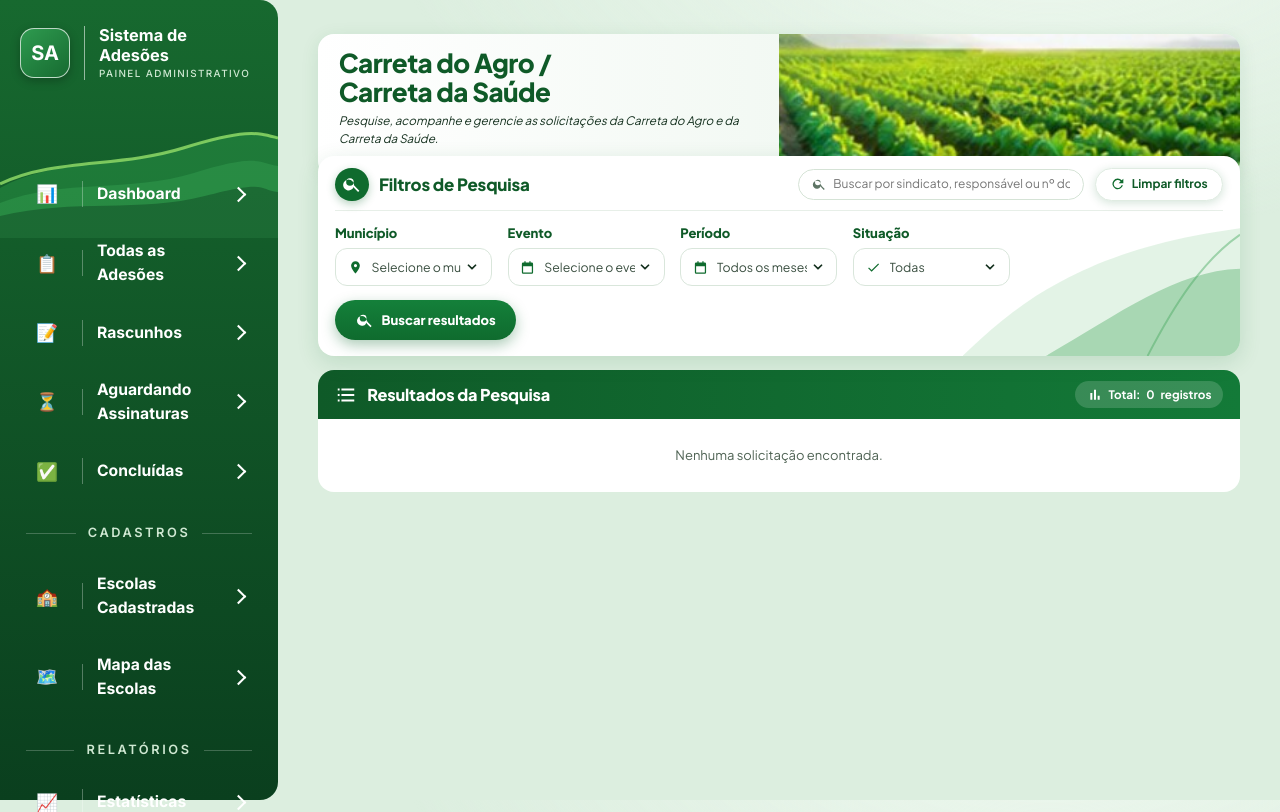
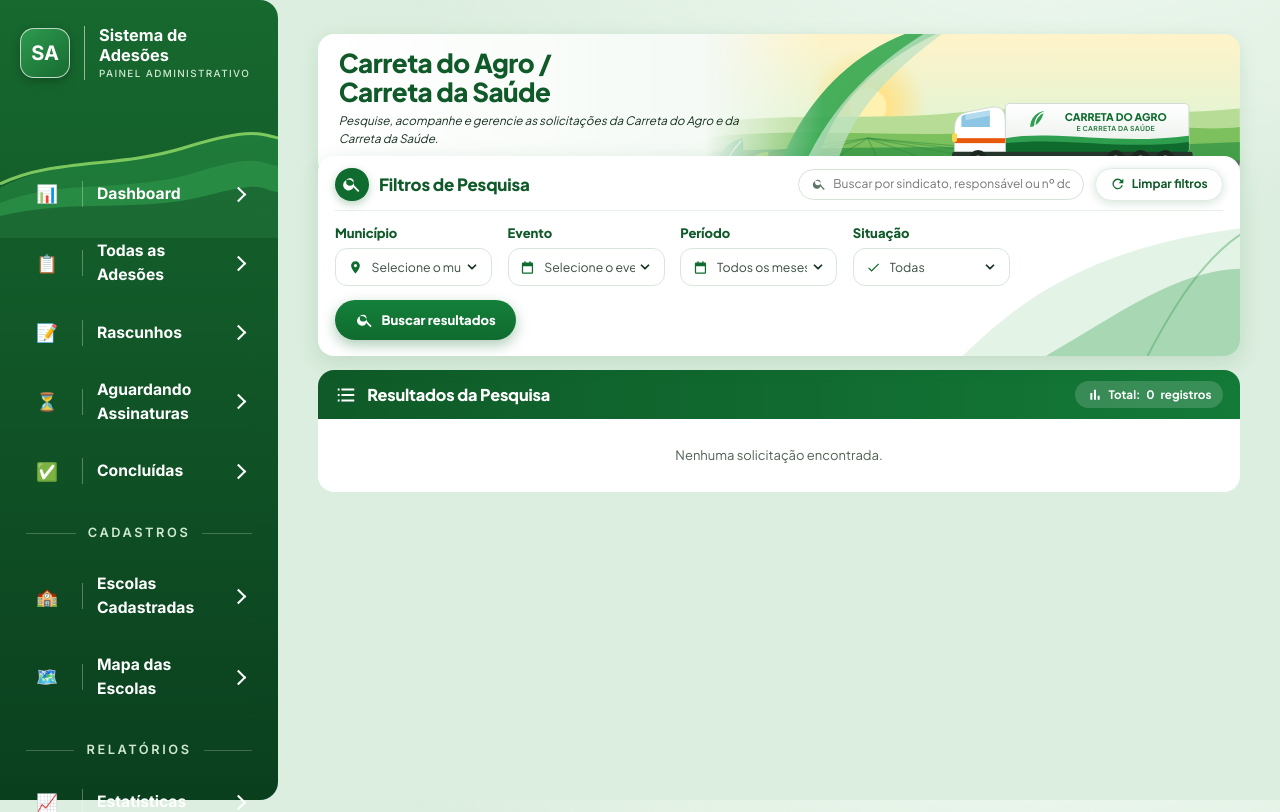
Before and after one commit to Ciiagro/adesoes_ps, a Flask app: template templates/admin_carreta.html in a window 1280 px wide. Shown: the top 812 px of the page. Run offline with Flask 3, Linux system fonts and the light colour scheme; the template is opened without the code that fills it, so the values that code supplies are empty; parts of the project's set-up code (start-up, migrations or seed data) failed here and were passed over.

Commit message:
Carreta: cabeçalho com ilustração de carreta (SVG) no lugar da foto
Co-Authored-By: Claude Sonnet 5.5 <noreply@anthropic.com>
Claude-Session: https://claude.ai/code/session_013WiFmTFBSHNbMVvWrPcRVB

```diff
--- a/templates/_cr_head.html
+++ b/templates/_cr_head.html
@@ -2,7 +2,7 @@
 {% macro cr_head(pagina, sub='', ico='lista') -%}
 <style>
   .cr-head{font-size:clamp(13px,.95vw,17px);position:relative;overflow:hidden;display:flex;align-items:center;min-height:9em;padding:1.1em 1.6em 2.2em;margin:0 0 1em;background:linear-gradient(90deg,#fff 0,#F1F8F2 55%,#E6F3E8 100%);border-radius:16px;box-shadow:0 4px 18px rgba(15,107,46,.10)}
-  .cr-head::before{content:"";position:absolute;right:0;top:0;bottom:0;width:50%;background:url('{{ url_for("static", filename="img/banner_carreta_foto.jpg") }}') right center/auto 100% no-repeat;z-index:0}
+  .cr-head .cr-art{position:absolute;right:0;top:0;height:100%;width:58%;z-index:0;-webkit-mask-image:linear-gradient(90deg,transparent 0,#000 22%);mask-image:linear-gradient(90deg,transparent 0,#000 22%)}
   .cr-head>*{position:relative;z-index:1}
   .cr-head .cr-tx{max-width:50%}
   .cr-head h1{margin:0;font-family:'Inter',sans-serif;font-weight:800;letter-spacing:-.02em;color:#0F5A28;font-size:2em;line-height:1.12}
@@ -13,6 +13,46 @@
   .cr-head .cr-acoes-cab{display:flex;gap:.6em;flex-wrap:wrap}
 </style>
 <div class="cr-head">
+  <svg class="cr-art" viewBox="0 0 900 230" preserveAspectRatio="xMaxYMax slice" aria-hidden="true">
+    <defs>
+      <linearGradient id="crSky" x1="0" y1="0" x2="0" y2="1"><stop offset="0" stop-color="#FFF3C9"/><stop offset=".55" stop-color="#E7F4D2"/><stop offset="1" stop-color="#CBE9C2"/></linearGradient>
+      <radialGradient id="crSun" cx=".5" cy=".5" r=".5"><stop offset="0" stop-color="#FFFBE3"/><stop offset=".35" stop-color="#FFE28A"/><stop offset="1" stop-color="#FFE28A" stop-opacity="0"/></radialGradient>
+      <linearGradient id="crTrailer" x1="0" y1="0" x2="0" y2="1"><stop offset="0" stop-color="#FFFFFF"/><stop offset="1" stop-color="#E8EEE9"/></linearGradient>
+    </defs>
+    <rect width="900" height="230" fill="url(#crSky)"/>
+    <circle cx="300" cy="118" r="96" fill="url(#crSun)"/>
+    <circle cx="300" cy="118" r="30" fill="#FFF1B0"/>
+    <path d="M0 150C150 122 300 142 450 126C600 110 750 136 900 120V230H0Z" fill="#B7DC96"/>
+    <path d="M0 172C200 142 380 176 560 152C720 132 820 160 900 150V230H0Z" fill="#7CC15E"/>
+    <path d="M0 192C300 176 600 188 900 174V230H0Z" fill="#46A04B"/>
+    <g stroke="#2E8A3D" stroke-opacity=".45" stroke-width="2" fill="none">
+      <path d="M300 168L-120 230"/><path d="M300 168L60 230"/><path d="M300 168L200 230"/><path d="M300 168L330 230"/><path d="M300 168L470 230"/><path d="M300 168L640 230"/><path d="M300 168L820 230"/><path d="M300 168L1000 230"/>
+    </g>
+    <path d="M0 204H900V230H0Z" fill="#5F6E63"/>
+    <path d="M0 217H900" stroke="#fff" stroke-opacity=".7" stroke-width="2" stroke-dasharray="26 18"/>
+    <ellipse cx="640" cy="208" rx="210" ry="6" fill="#1F2A22" fill-opacity=".25"/>
+    <!-- carreta -->
+    <rect x="522" y="112" width="296" height="80" rx="7" fill="url(#crTrailer)" stroke="#CFD9D1" stroke-width="1.5"/>
+    <path d="M522 168C600 154 700 180 818 164V185a7 7 0 0 1-7 7H529a7 7 0 0 1-7-7Z" fill="#2E9E4F"/>
+    <path d="M522 176C620 166 710 188 818 174V185a7 7 0 0 1-7 7H529a7 7 0 0 1-7-7Z" fill="#0F6B2E"/>
+    <path d="M562 150c0-14 10-24 22-26-2 14-10 24-22 26z" fill="#2E9E4F"/><path d="M570 152c-2-12 4-22 14-26" stroke="#fff" stroke-width="2" fill="none"/>
+    <text x="700" y="140" text-anchor="middle" font-family="Plus Jakarta Sans,Inter,sans-serif" font-weight="800" font-size="17" fill="#0F6B2E">CARRETA DO AGRO</text>
+    <text x="700" y="157" text-anchor="middle" font-family="Plus Jakarta Sans,Inter,sans-serif" font-weight="700" font-size="11" fill="#2E7D45" letter-spacing=".6">E CARRETA DA SAÚDE</text>
+    <path d="M440 192V152Q440 130 460 126L500 118Q522 114 522 140V192Z" fill="#fff" stroke="#CFD9D1" stroke-width="1.5"/>
+    <path d="M451 150V136Q451 131 458 130L497 123V150Z" fill="#8CC6E4"/>
+    <path d="M458 130L497 123V132L458 139Z" fill="#fff" fill-opacity=".35"/>
+    <rect x="440" y="168" width="82" height="8" fill="#E8590C"/>
+    <rect x="436" y="160" width="8" height="14" rx="3" fill="#FFD54A"/>
+    <rect x="436" y="190" width="388" height="10" rx="4" fill="#27352B"/>
+    <g fill="#1E2621"><circle cx="478" cy="202" r="15"/><circle cx="700" cy="202" r="15"/><circle cx="740" cy="202" r="15"/><circle cx="780" cy="202" r="15"/></g>
+    <g fill="#C3CCC6"><circle cx="478" cy="202" r="6"/><circle cx="700" cy="202" r="6"/><circle cx="740" cy="202" r="6"/><circle cx="780" cy="202" r="6"/></g>
+    <!-- folhas -->
+    <path d="M60 230C52 200 66 176 98 168C104 198 90 222 60 230Z" fill="#2E9E4F"/><path d="M62 226C70 204 82 188 96 172" stroke="#fff" stroke-opacity=".7" stroke-width="2" fill="none"/>
+    <path d="M96 230C98 208 114 192 140 190C138 212 122 228 96 230Z" fill="#7BC043"/>
+    <!-- onda -->
+    <path d="M150 230C190 120 260 40 360 0H410C300 54 230 130 214 230Z" fill="#35A853" fill-opacity=".9"/>
+    <path d="M190 230C230 130 300 56 390 0H420C330 66 262 140 246 230Z" fill="#BFE3C5" fill-opacity=".75"/>
+  </svg>
   <div class="cr-tx">
     <h1>Carreta do Agro /<br>Carreta da Saúde</h1>
     <p class="sub">{% if pagina != 'Solicitações' %}<b>{{ pagina }}</b>{% if sub %} — {% endif %}{% endif %}{{ sub }}</p>
```
